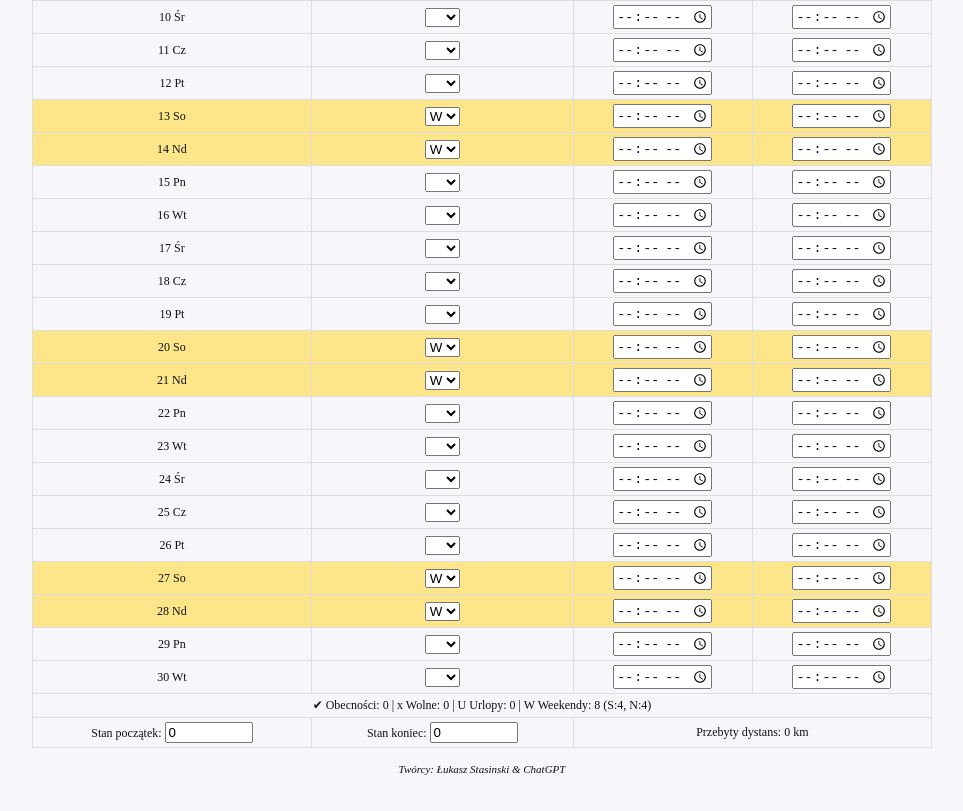
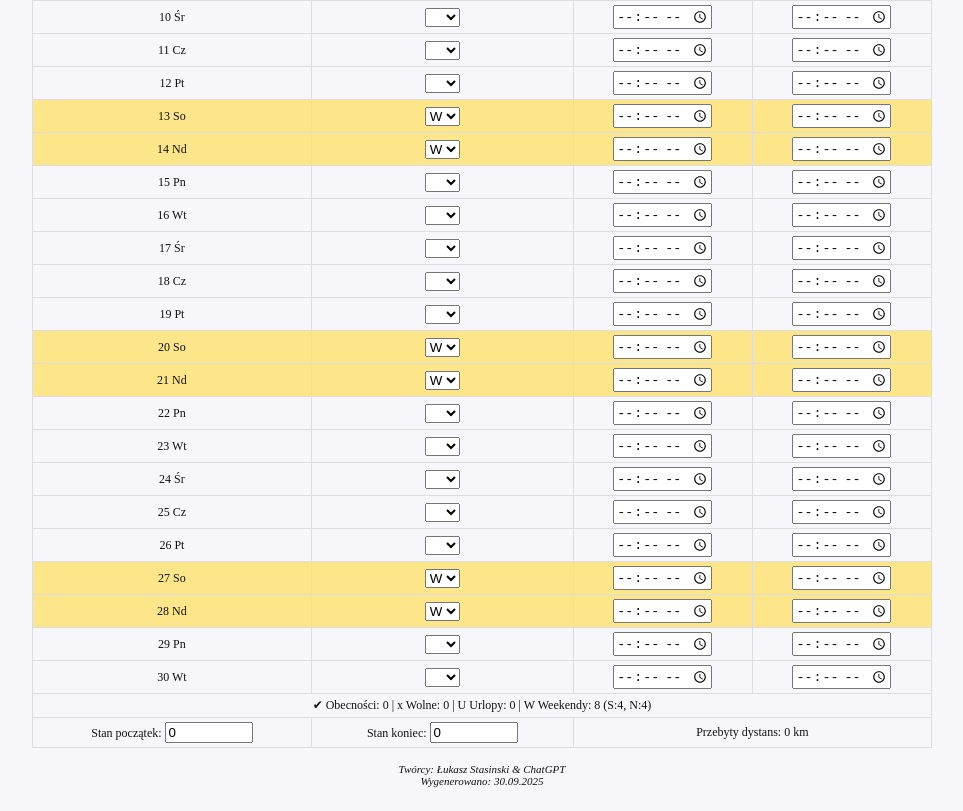
Before and after one commit to lucdriver777-droid/obecnosc, a plain HTML site: page index.html in a window 1280 px wide. Shown: the part 502-1313 px from the top of the page, without its empty margins (158-1121 px from the left). Drawn offline with Linux system fonts and the light colour scheme.

Commit message:
Update index.html

```diff
--- a/index.html
+++ b/index.html
@@ -23,6 +23,8 @@
       table th, table td { padding:2px 3px; font-size:10px; }
       .no-print { display:none!important; }
       #footer { margin-top:10px; font-size:10px; }
+      /* zachowujemy kolory weekendów w PDF */
+      .mark-weekend { background:#fde68a !important; -webkit-print-color-adjust: exact; print-color-adjust: exact; }
       @page { size:A4 portrait; margin:8mm }
     }
   </style>
@@ -54,7 +56,7 @@
 
   <div id="reportHeader"></div>
   <div id="tableWrapper"></div>
-  <div id="footer">Twórcy: Łukasz Stasinski &amp; ChatGPT</div>
+  <div id="footer">Twórcy: Łukasz Stasinski &amp; ChatGPT<br><span id="genDate"></span></div>
 </div>
 
 <script>
@@ -172,7 +174,15 @@ elMonth.addEventListener('input',()=>{state.month=parseInt(elMonth.value,10); bu
 elDriver.addEventListener('input',()=>{state.driver=elDriver.value; updateHeader();});
 elAuto.addEventListener('input',()=>{state.auto=elAuto.value; updateHeader();});
 
-(function start(){elYear.value=state.year;elMonth.value=state.month;buildTable();})();
+(function start(){
+  elYear.value=state.year;
+  elMonth.value=state.month;
+  buildTable();
+  // data w stopce
+  const d=new Date();
+  document.getElementById("genDate").textContent="Wygenerowano: "+
+    d.toLocaleDateString("pl-PL",{year:"numeric",month:"2-digit",day:"2-digit"});
+})();
 </script>
 </body>
 </html>
```
